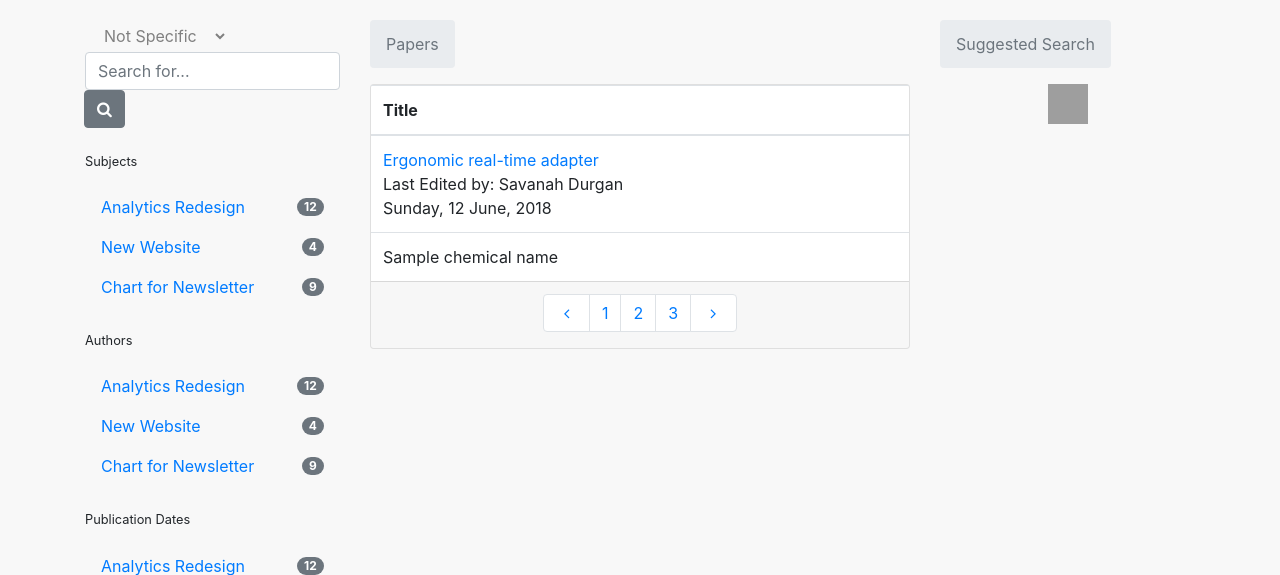
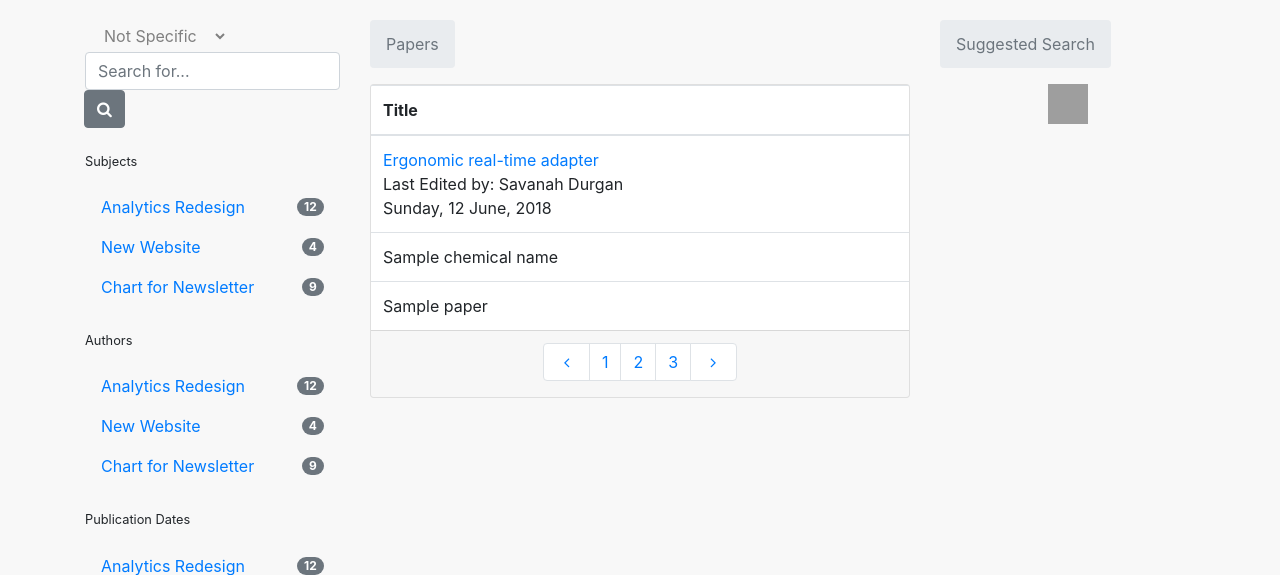
Before and after one commit to Wanyu42/COVID-19-Knowledge-Base, a Flask app: template templates/list.html in a window 1280 px wide. Shown: the top 575 px of the page. Run offline with Flask 2, Linux system fonts and the light colour scheme; the template is opened without the code that fills it: most values are stand-ins (such as "Sample title", 1, 10 or a date in 2020); parts of the project's set-up code (start-up, migrations or seed data) failed here and were passed over; some libraries are stand-ins or nearby versions; grey boxes are pictures that could not be loaded.

Commit message:
Update list.html

```diff
--- a/templates/list.html
+++ b/templates/list.html
@@ -115,6 +115,13 @@
                                     <td class="align-middle"> {{ chemical_name }} </td>
                                 </tr>
                             {% endif %}
+                            {% if paperlist %}
+                                {% for paper in paperlist %}
+                                    <tr>
+                                        <td> {{ paper }} </td>
+                                    </tr>
+                                {% endfor %}
+                            {% endif %}
                         </tbody>
                     </table>
                 </div>
```
